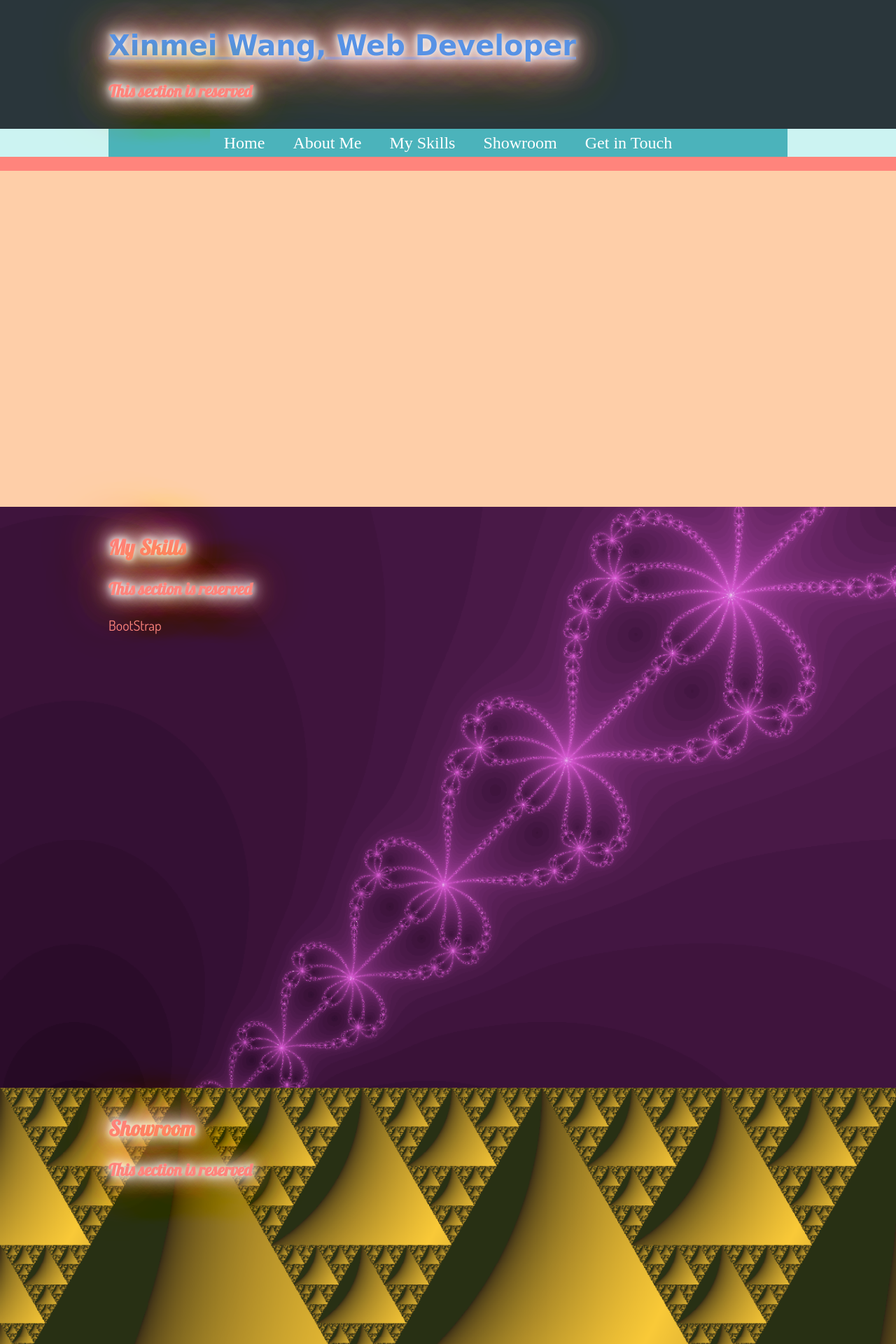
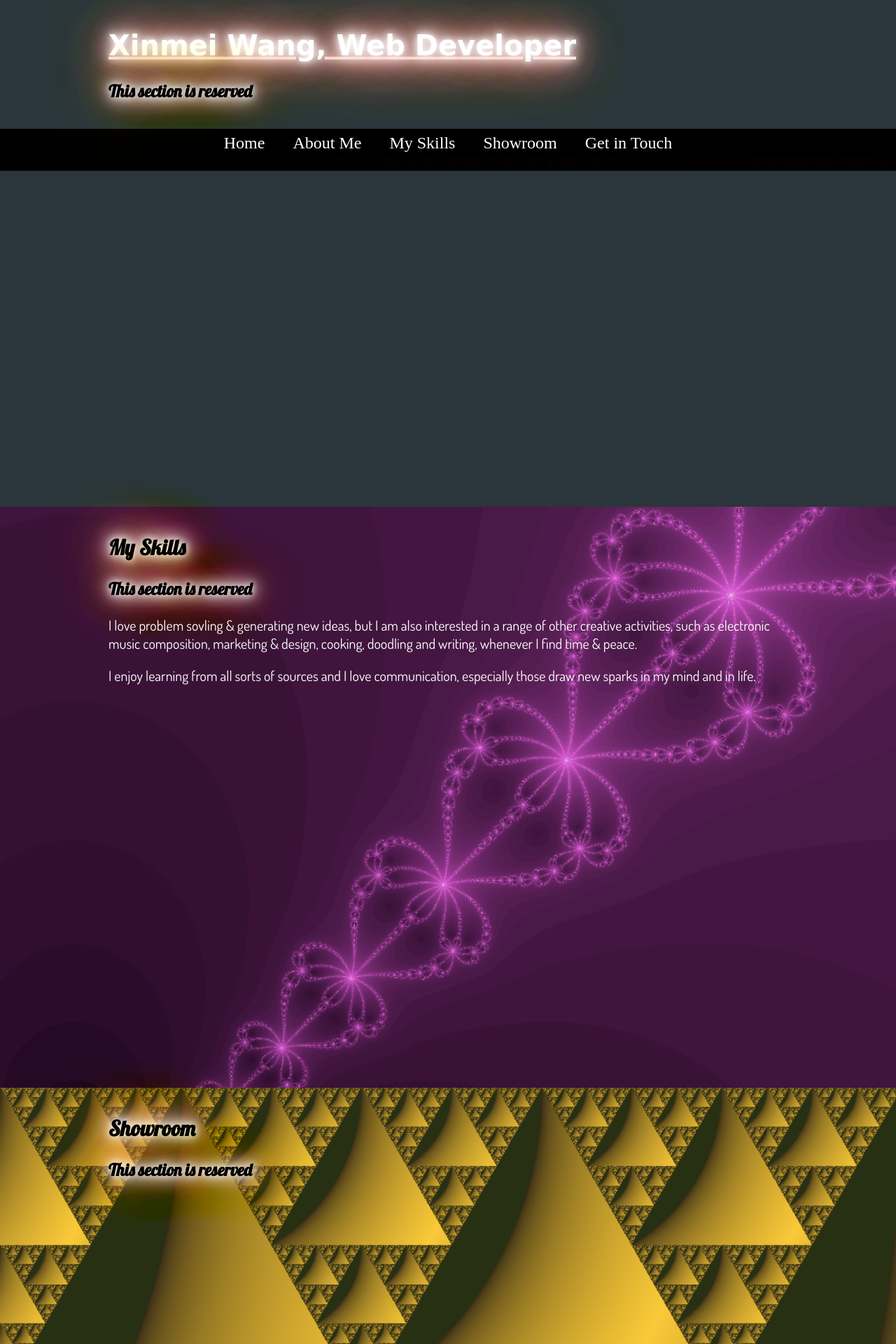
Before and after one commit to Marchitect/Marchitect.github.io, a PHP site: page /fun/expe6/index.html in a window 1280 px wide. Shown: the top 1920 px of the page at 70% size. Run offline with PHP 8.4, Linux system fonts and the light colour scheme; some web fonts are replaced.

Commit message:
some style changes

```diff
--- a/fun/expe6/index.html
+++ b/fun/expe6/index.html
@@ -53,8 +53,7 @@
     		</div>
     		<div class="container">
     			<h2>About May</h2>
-    			<h3>This section is reserved</h3>
-    			<p>I am a passionate, scrupulous web developer who endeavours to become more professionally proficient day by day.</p>
+    			<p>For now, I am a passionate, scrupulous web developer who endeavours to be better day by day.</p>
     		</div>
     	</div>
 <!--     	<div id="">
@@ -66,13 +65,15 @@
     		<div class="container fbg">
     			<h2>My Skills</h2>
     			<h3>This section is reserved</h3>
-    			<p>BootStrap</p>
+                <p>I love problem sovling & generating new ideas, but I am also interested in a range of other creative activities, such as electronic music composition, marketing & design, cooking, doodling and writing, whenever I find time & peace. </p>
+                <p>I enjoy learning from all sorts of sources and I love communication, especially those draw new sparks in my mind and in life. </p>
     		</div>
     	</div>
     	<div id="showroom">
     		<div class="container fbg">
     			<h2>Showroom</h2>
     			<h3>This section is reserved</h3>
+                <p></p>
     		</div>
     	</div>
     	<div id="contact">
--- a/fun/expe6/js/main.js
+++ b/fun/expe6/js/main.js
@@ -1,3 +1,9 @@
+// menu stuff
+$('.menu-button').click(function(){
+    $("nav ul").toggle();
+});
+
+//Xinmei's sticky navigation and About Section Scrolling Effect
 $(window).load(function() {
 
 	var scrollTop = $(window).scrollTop(),
@@ -23,10 +29,6 @@
 });
 });
 
-$('.menu-button').click(function(){
-    $("nav ul").toggle();
-});
-
 $(window).scroll(function() {
 
   if ($(this).scrollTop() > $('header').height() ){
@@ -43,7 +45,7 @@
 
 	  $('#about .container').css({
 	  	'opacity':'1',
-	  	'padding-top':'10%'
+	  	'padding-top':'7%'
 	  });
 	  $('#left').css(
 	  	'opacity','0'
--- a/fun/expe6/style.css
+++ b/fun/expe6/style.css
@@ -10,18 +10,22 @@
 body{
 	font-family: 'Dosis', sans-serif;
 	font-size: 20px;
-
-	color: #FF847C;
-	background: url(./img/fixedbottom.png) no-repeat bottom center #2A363B;
+	color: #fff;
+	/*color: #FF847C;*/
+	/*background: url(./img/fixedbottom.png) no-repeat bottom center #2A363B;*/
+	background-color: #2A363B;
 	background-size: cover;
 	margin: 0px;
+}
+h1, h2, h3, h4, h5, h6{
+	color: #000;
 }
 p{
 	font-size: 20px;
 }
 a{
 	cursor: pointer;
-	color: #5792E5;
+	color: #fff;
 }
 a:hover, a:active, a:focus{
 	color: #4E4DD1;
@@ -33,7 +37,9 @@
 	/*color: #FF847C;*/
 }
 #bounceblock1{
-	background: #FF847C;
+	/*background: #FF847C;*/
+	background: url(img/about-bg.jpg) bottom center no-repeat;
+	background-size: cover;
 	position: absolute;
 	width: 100%;
 	/*top: 0px;*/
@@ -65,13 +71,14 @@
 }
 #about{
 	/*background: url(./img/bg1.jpg) no-repeat top center;*/
-	background-color: #FECEA8;
+	/*background-color: #FECEA8; */
+	background-color: #2A363B;
 	background-size: cover;
 	min-height: 500px;
 
 }
 #about h2, #about h3{
-	text-shadow: none;
+	/*text-shadow: none;*/
 }
 #about .container{
 	opacity: 0;
@@ -129,10 +136,12 @@
 	display: none;
 }
 nav{
-	background: #CCF3F2;
+	/*background: #CCF3F2;*/
+	background: #000;
 }
 nav .container{
-	background: #4bb3bb;
+	/*background: #4bb3bb;*/
+	background: #000;
 }
 nav ul{
 	list-style: none;
@@ -159,7 +168,8 @@
 }
 nav ul li {
 	/*padding: 0px 30px;*/
-	background: #4bb3bb;
+	/*background: #4bb3bb;*/
+	background: #000;
 	transition: 300ms all ease-in-out;
 }
 nav ul li:hover {
```
Also changed, not shown: fun/expe6/img/about-bg.jpg (added), 3 other files.
